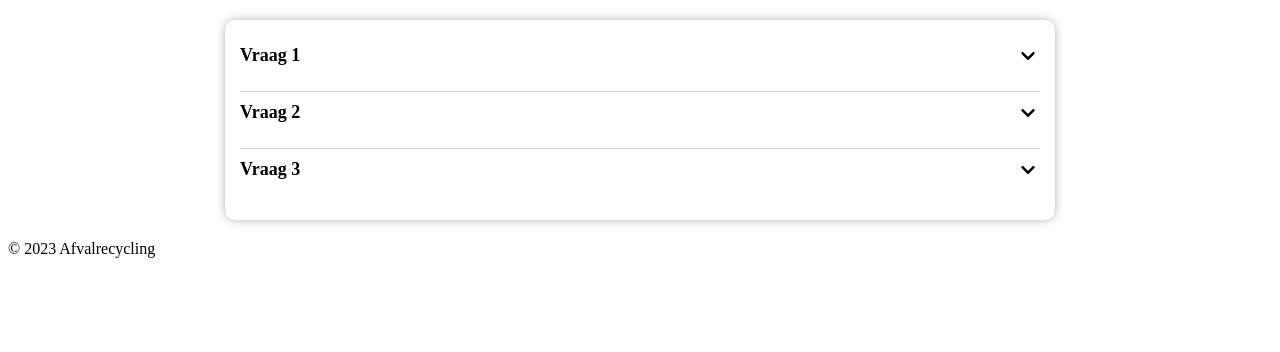
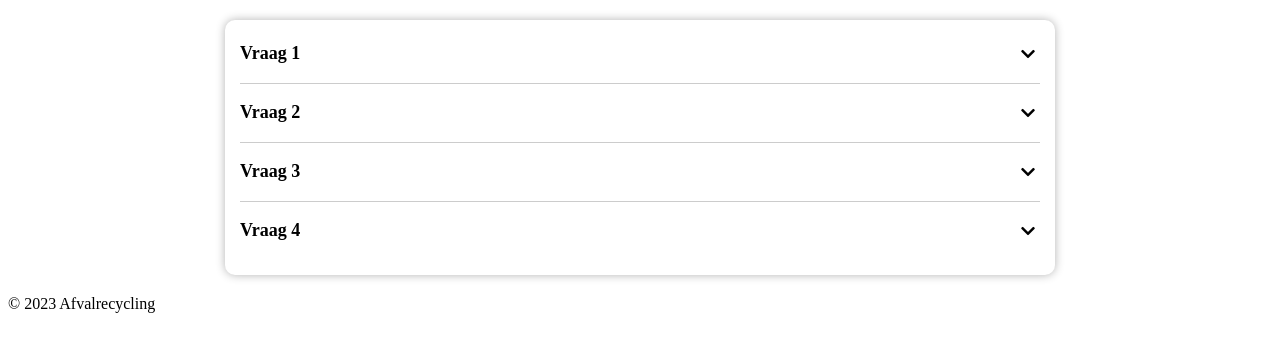
Before and after one commit to kokloler/gooi-het-in-de-bak, a PHP site: page /faq.html in a window 1280 px wide. Shown: the part 316-668 px from the top of the page. Run offline with PHP 8.4, Linux system fonts and the light colour scheme; some libraries are stand-ins or nearby versions.

Commit message:
faq.css update

```diff
--- a/faq/faq.css
+++ b/faq/faq.css
@@ -8,23 +8,23 @@ h1 {
 }
 @media (max-width: 700px) {
     h1 {
-        font-size: 28px; /* Verminder de tekstgrootte van de titel op kleinere schermen */
+        font-size: 28px;
     }
 }
 @media (max-width: 480px) {
     h1 {
-        font-size: 24px; /* Verminder de tekstgrootte van de titel op kleinere schermen */
+        font-size: 24px;
     }
-    @media (max-width: 330px) {
-        h1 {
-            font-size: 23px; /* Verminder de tekstgrootte van de titel op kleinere schermen */
-        }
+}
+@media (max-width: 330px) {
+    h1 {
+        font-size: 22px;
     }
 }
 
+/* FAQ-container */
 .container {
     max-width: 800px;
-    margin: 0 auto;
     padding: 15px;
     margin: 0 auto; /* Horizontaal centreren op de pagina */
     background-color: #ffffff; /* Achtergrondkleur van de container */
@@ -42,13 +42,13 @@ h1 {
 }
 
 .faq {
-    margin-bottom: 20px;
-    border-top: 1px solid #ccc; /* Voeg een grijze bovenste scheidingslijn toe */
-    padding-top: 10px; /* Ruimte boven de vraag */
+    margin-bottom: 9px;
+    border-top: 1px solid #ccc;
+    padding: 18px 0 10px; /* Ruimte boven en onder de vraag aanpassen */
 }
 
 .faq:first-child {
-    border-top: none; /* Verwijder de bovenste scheidingslijn voor de eerste vraag */
+    border-top: none;
 }
 
 .faq-question {
@@ -56,12 +56,11 @@ h1 {
     justify-content: space-between;
     align-items: center;
     cursor: pointer;
-    padding-bottom: 5px;
 }
 
 .faq-question h2 {
     margin: 0;
-    font-size: 18px; /* Pas de lettergrootte van de vraagtekst aan */
+    font-size: 18px;
 }
 
 .faq-answer {
@@ -75,12 +74,17 @@ h1 {
 }
 
 .faq-question i {
-    margin-right: 5px; /* Pas de rechtermarge van het "v"-symbool aan */
-}
-.faq-question i {
-    transition: transform 0.3s; /* Voeg een overgang toe voor soepele animatie */
+    margin-right: 5px;
+    transition: transform 0.3s;
 }
 
 .faq.active .faq-question i {
-    transform: rotate(180deg); /* Draai het "v"-symbool omhoog (180 graden) */
+    transform: rotate(180deg);
 }
+
+/* Speciale klasse voor de eerste vraag */
+.first-faq {
+    padding-top: 8px;
+}
+
+/* <--- Einde FAQ-container ---> */
--- a/faq/faq.html
+++ b/faq/faq.html
@@ -32,7 +32,7 @@
     </header>
     <main>
         <div class="container">
-            <div class="faq">
+            <div class="faq first-faq">
                 <div class="faq-question">
                     <h2>Vraag 1</h2>
                     <i class="fas fa-chevron-down"></i>
@@ -62,6 +62,16 @@
                 </div>
             </div>
 
+            <div class="faq last-faq">
+                <div class="faq-question">
+                    <h2>Vraag 4</h2>
+                    <i class="fas fa-chevron-down"></i>
+                </div>
+                <div class="faq-answer">
+                    <p>Dit is het antwoord op vraag 4.</p>
+                </div>
+            </div>
+
             <!-- Voeg meer vragen en antwoorden toe zoals hierboven -->
 
         </div>
```
